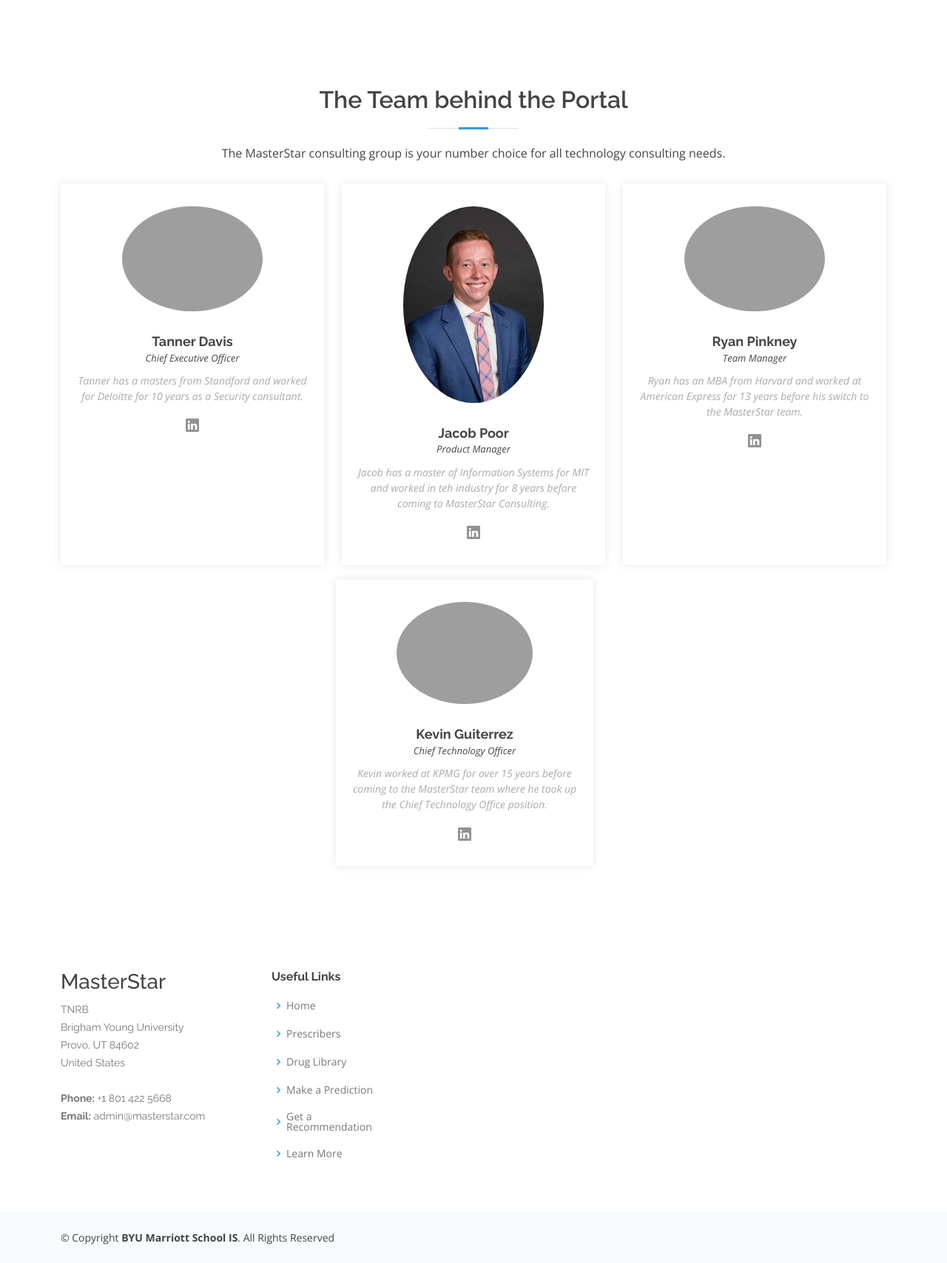
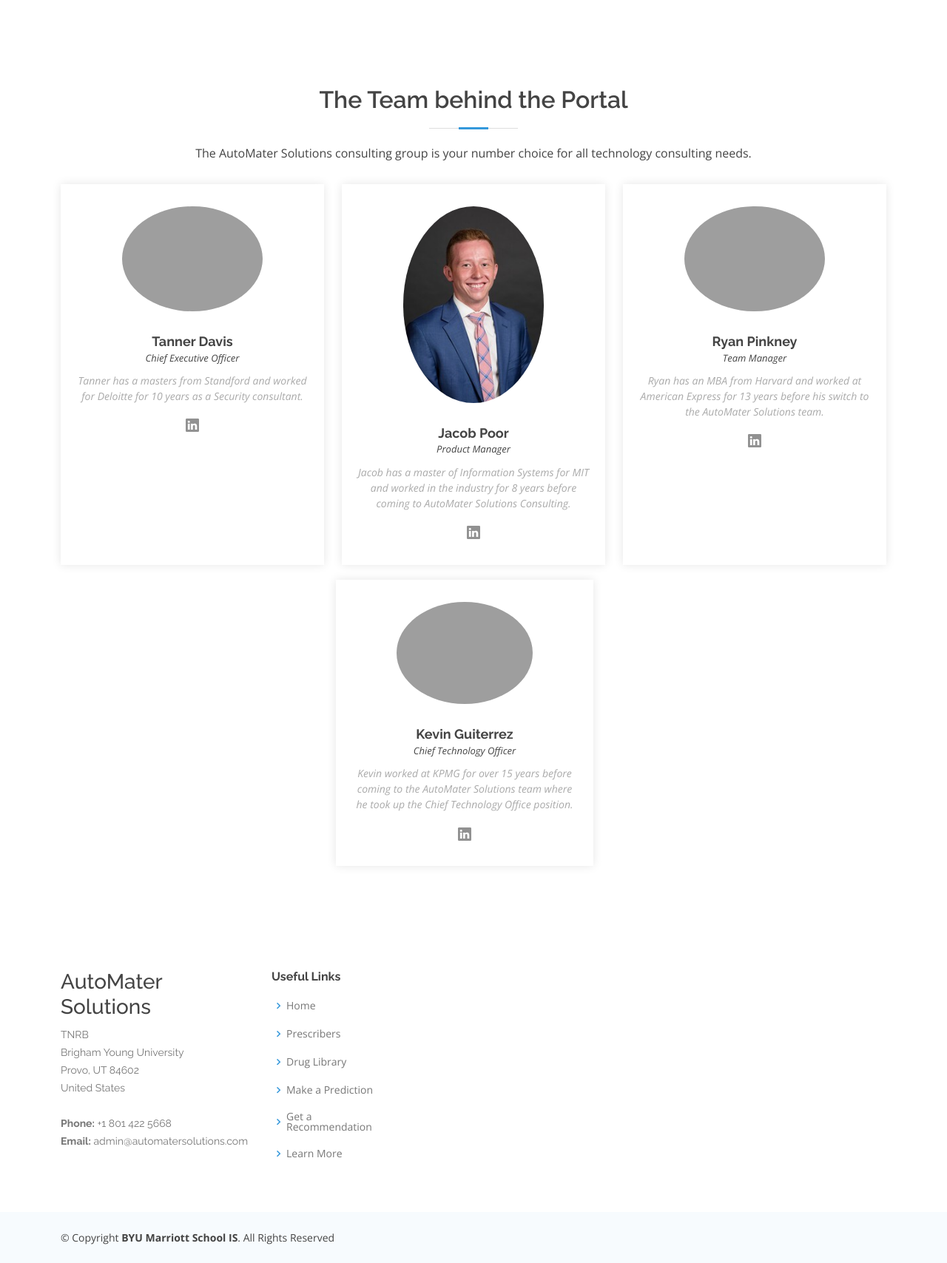
Before and after one commit to RexforNext22/INTEXOpiod, a Django app: page /loginredirect/ in a window 1280 px wide. Shown: the part 1871-3579 px from the top of the page at 74% size. Run offline with Django 3.2, Linux system fonts and the light colour scheme; some libraries are stand-ins or nearby versions; grey boxes are pictures that could not be loaded.

Commit message:
worst throw

```diff
--- a/templates/base.html
+++ b/templates/base.html
@@ -98,14 +98,14 @@
         <div class="row">
 
           <div class="col-lg-3 col-md-6 footer-contact">
-            <h3>MasterStar</h3>
+            <h3>AutoMater Solutions</h3>
             <p>
               TNRB <br>
               Brigham Young University <br>
               Provo, UT 84602<br>
               United States <br><br>
               <strong>Phone:</strong> +1 801 422 5668<br>
-              <strong>Email:</strong> admin@masterstar.com<br>
+              <strong>Email:</strong> admin@automatersolutions.com<br>
             </p>
           </div>
 
--- a/templates/homepages/index.html
+++ b/templates/homepages/index.html
@@ -515,7 +515,7 @@
 
         <div class="section-title">
           <h2>The Team behind the Portal</h2>
-          <p>The MasterStar consulting group is your number choice for all technology consulting needs.</p>
+          <p>The AutoMater Solutions consulting group is your number choice for all technology consulting needs.</p>
         </div>
 
         <div class="row">
@@ -542,7 +542,7 @@
               <h4>Jacob Poor</h4>
               <span>Product Manager</span>
               <p>
-                Jacob has a master of Information Systems for MIT and worked in teh industry for 8 years before coming to MasterStar Consulting.
+                Jacob has a master of Information Systems for MIT and worked in the industry for 8 years before coming to AutoMater Solutions Consulting.
               </p>
               <div class="social">
                 {% comment %} <a href=""><i class="bi bi-twitter"></i></a>
@@ -559,7 +559,7 @@
               <h4>Ryan Pinkney</h4>
               <span>Team Manager</span>
               <p>
-                Ryan has an MBA from Harvard and worked at American Express for 13 years before his switch to the MasterStar team.
+                Ryan has an MBA from Harvard and worked at American Express for 13 years before his switch to the AutoMater Solutions team.
               </p>
               <div class="social">
                 {% comment %} <a href=""><i class="bi bi-twitter"></i></a>
@@ -576,7 +576,7 @@
                 <h4>Kevin Guiterrez</h4>
                 <span>Chief Technology Officer</span>
                 <p>
-                 Kevin worked at KPMG for over 15 years before coming to the MasterStar team where he took up the Chief Technology Office position.
+                 Kevin worked at KPMG for over 15 years before coming to the AutoMater Solutions team where he took up the Chief Technology Office position.
                 </p>
                 <div class="social">
                   {% comment %} <a href=""><i class="bi bi-twitter"></i></a>
```
Also changed, not shown: templates/homepages/index2.html (+4 -4 lines).
